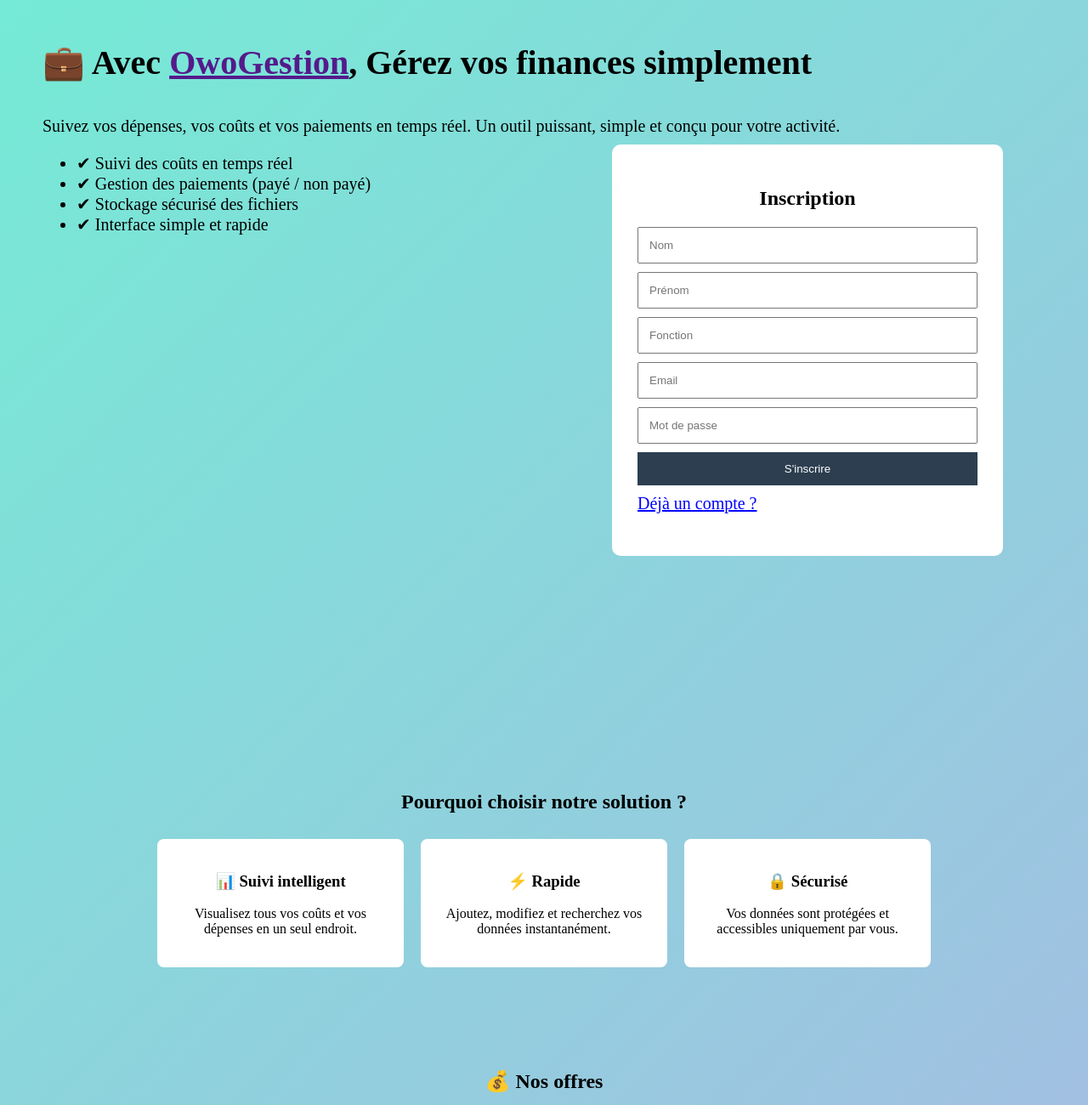
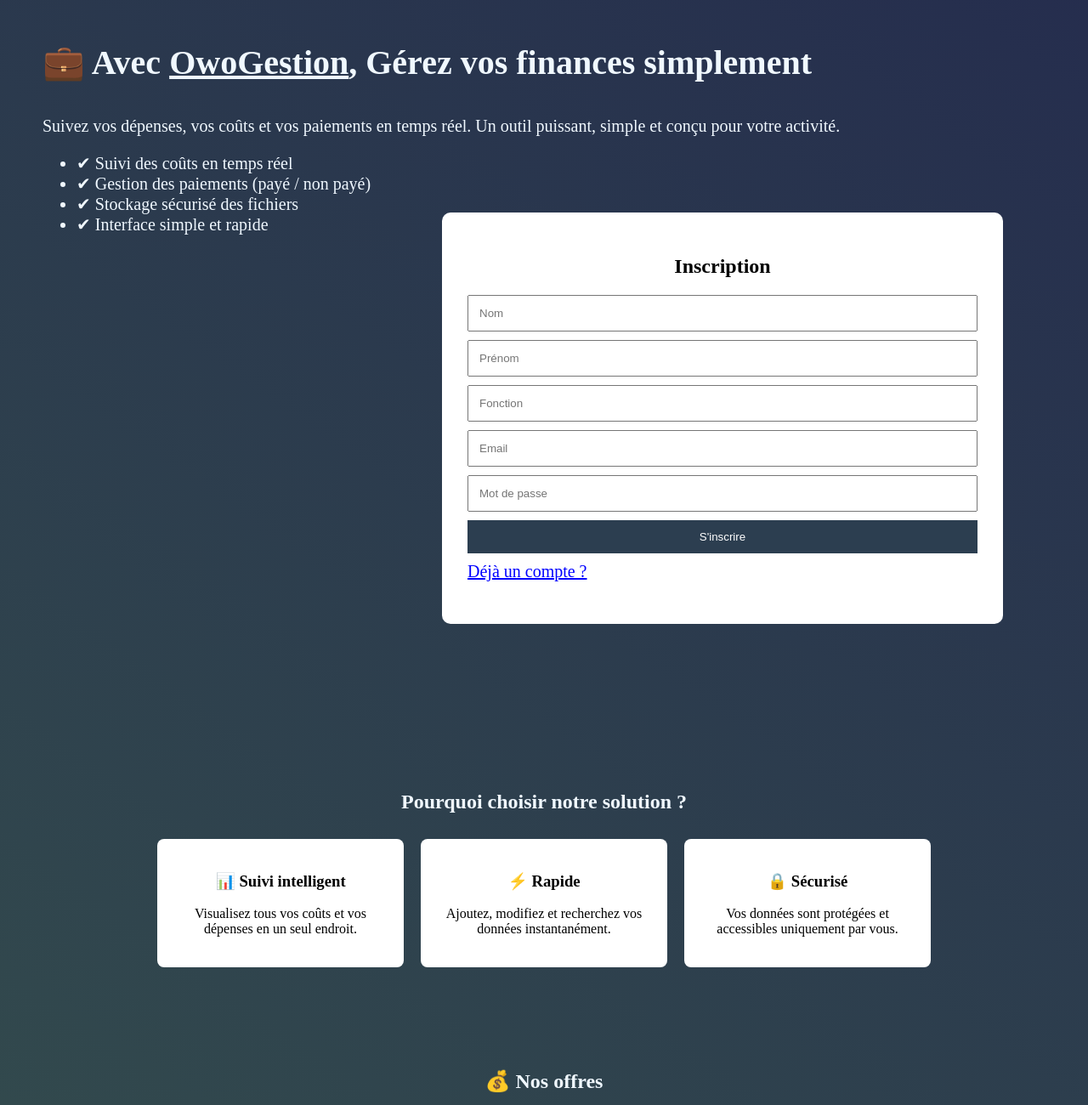
Before and after one commit to PierreFag/Compta-entreprise, a plain HTML site: page index.html in a window 1280 px wide. Shown: the part 40-1340 px from the top of the page at 85% size. Drawn offline with Linux system fonts and the light colour scheme; no server answers.

Commit message:
MODIF INDEX

```diff
--- a/index.html
+++ b/index.html
@@ -43,15 +43,19 @@
 
 .hero-left h1 {
   font-size: 40px;
+  color: aliceblue;
 }
 
 .hero-left ul {
   margin-top: 20px;
   font-size: 20px;
+  color: aliceblue;
 }
 
 .hero-left p{
   font-size: 20px;
+
+
 }
 
 /* .hero-right {
@@ -64,17 +68,19 @@
     position: absolute;
     z-index: 2;
     right: 50px;
-    top: 20%;
+    top: 30%;
 
     background: white;
     padding: 30px;
     border-radius: 10px;
-    width: 400px;
+    width: 600px;
 }
 
 .hero-right:hover {
   z-index: 10;
   box-shadow: 0 20px 50px rgba(0,0,0,0.4);
+  transform: scaleX(1.2);
+  transition: all 0.5s ease;
 }
 
 form input {
@@ -108,7 +114,12 @@ button:hover {
   padding: 50px;
   text-align: center;
 }
-
+.features h2 {
+  color: aliceblue;
+}
+.pricing h2 {
+  color: aliceblue;
+}
 .grid {
   display: flex;
   gap: 20px;
@@ -146,7 +157,7 @@ button:hover {
   transform: scale(1.05);
 }
 .hero1{
-  background: linear-gradient(135deg, #74ebd5 0%, #ACB6E5 100%);
+  background: linear-gradient(35deg, #36524d 0%, #252d4e 100%);
 }
 #title {
     text-align: center;
@@ -160,8 +171,8 @@ button:hover {
 <!-- 🔥 HERO -->
 <section class="hero">
   <div class="hero-left">
-    <h1>💼 Avec <a href="" target="_blank">OwoGestion</a>,  Gérez vos finances simplement</h1>
-    <p>
+    <h1>💼 Avec <a style="color: aliceblue;" href="" target="_blank">OwoGestion</a>,  Gérez vos finances simplement</h1>
+    <p style="color: aliceblue;">
       Suivez vos dépenses, vos coûts et vos paiements en temps réel.
       Un outil puissant, simple et conçu pour votre activité.
     </p>
@@ -255,7 +266,8 @@ button:hover {
 
   </div>
 </section>
-<div style="background-color: #2c3e50; color: aliceblue; text-align: center;">
+<div style="background-color: #2c3e50; color: aliceblue; text-align: center;justify-content: center; margin: 10px;padding: 10px;">
+  <br><br>
   <p style="font-size: 20px;"><strong>Contact</strong></p>
   <p>_______</p>
   <div>
@@ -267,7 +279,7 @@ button:hover {
     <div>pierrefagbohoun@gmail.com</div>
     </div>
   </div>
-
+<br><br>
 </div>
 <div style="text-align: center; margin-top: 20px; font-size: 20px; color: #777;">
   <i class="fa fa-copyright" aria-hidden="false"></i>Copyright 2026 OwoGestion. Tous droits réservés.
```
